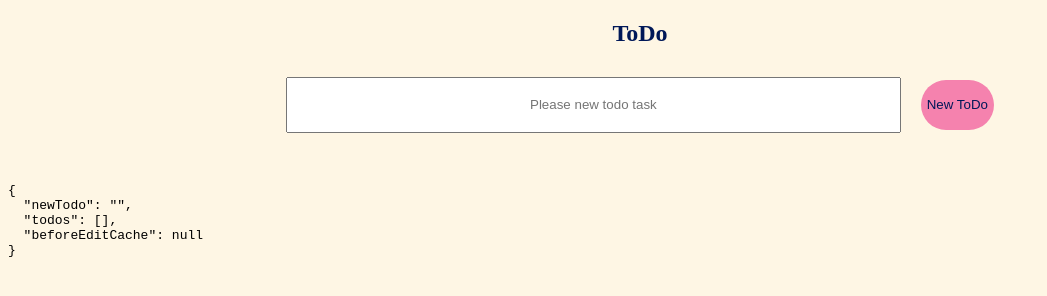
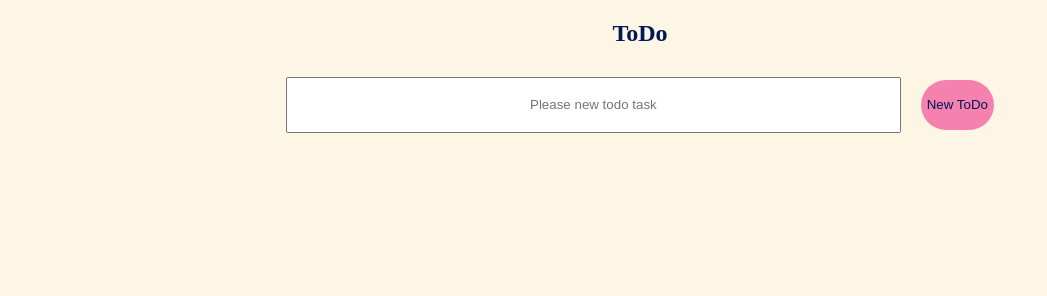
Before and after one commit to R-Tsukada/vue-todo, a plain HTML site: page index.html in a window 1280 px wide. Shown: the whole page, without its empty margins (0-1047 px from the left). Drawn offline with nearby package versions, Linux system fonts and the light colour scheme.

Commit message:
デバッグ用のコードを削除

```diff
--- a/index.html
+++ b/index.html
@@ -26,7 +26,6 @@
              @blur="doneEdit(todo)">
     </li>
   </ul>
-  <pre>{{ $data }}</pre>
 </div>
 <script src="https://unpkg.com/vue@3.1.5"></script>
 <script src="js/main.js"></script>
```
